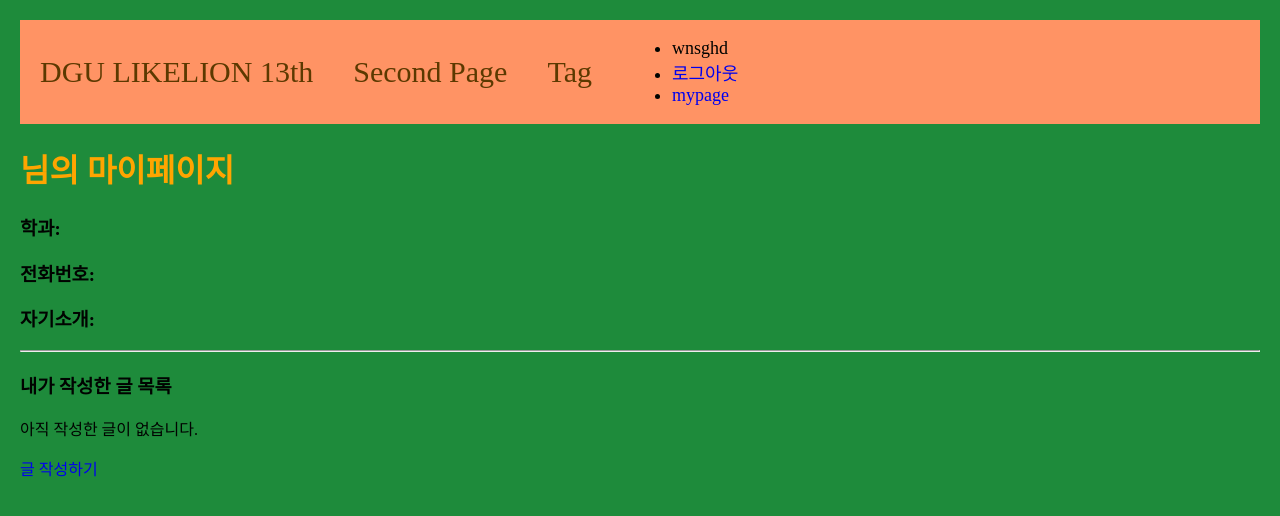
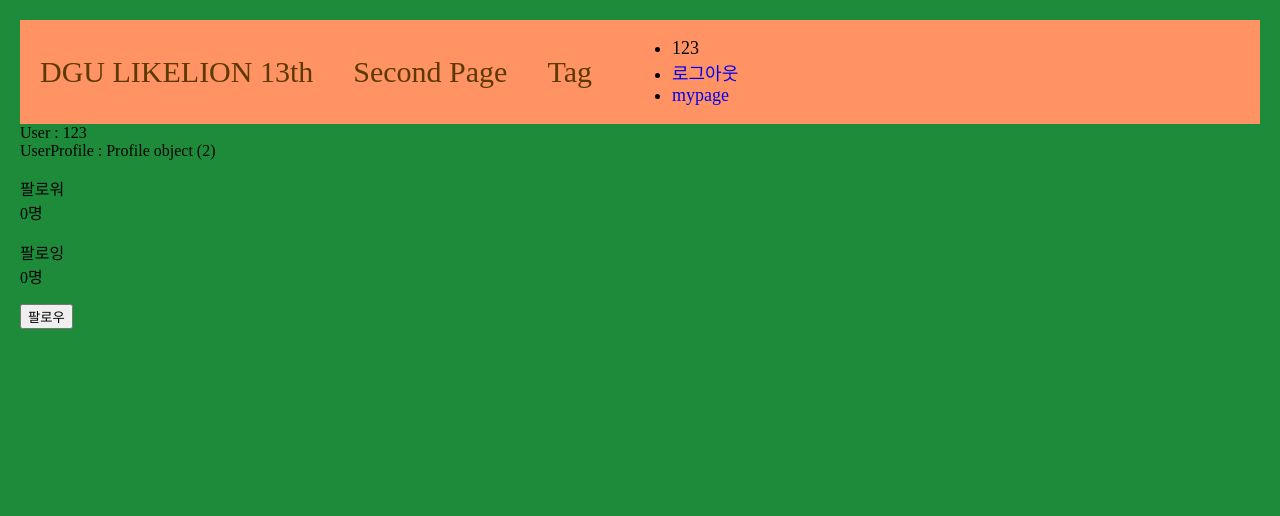
Before and after one commit to junh5ng/likelion_13th_hw, a Django app: page /users/mypage/3 in a window 1280 px wide. Shown: the top 516 px of the page. Run offline with Django 5.2, Linux system fonts and the light colour scheme; a user stored in the database is signed in; data comes from the database, SQL or seed files in the repository; both versions use the stored data as it was after the commit.

Commit message:
User-Profile Connecting 구현, Like 기능 구현, Follow/Following 기능 구현

```diff
--- a/accounts/models.py
+++ b/accounts/models.py
@@ -1,5 +1,7 @@
 from django.db import models
 from django.contrib.auth.models import User
+from django.dispatch import receiver
+from django.db.models.signals import post_save
 
 # Create your models here.
 class Profile(models.Model):
@@ -8,3 +10,13 @@ class Profile(models.Model):
   major = models.TextField(null=True, max_length=30)
   phone_number = models.TextField(max_length=13)  # 전화번호 (대시 포함 13글자)
   intro = models.TextField(max_length=200, null=True)  # 자기소개
+  followings = models.ManyToManyField("self", related_name="followers", symmetrical=False)
+
+  @receiver(post_save, sender=User)
+  def create_user_profile(sender, instance, created, **kwargs):
+    if created:
+      Profile.objects.create(user=instance)
+
+  @receiver(post_save, sender=User)
+  def save_user_profile(sender, instance, **kawrgs):
+    instance.profile.save()
--- a/main/models.py
+++ b/main/models.py
@@ -15,6 +15,8 @@ class Post(models.Model):
   category = models.CharField(max_length=20)
   image = models.ImageField(upload_to="post_images/", blank=True, null=True)
   tags = models.ManyToManyField(Tag, related_name='posts', blank=True)
+  like = models.ManyToManyField(User, related_name='likes', blank=True)
+  like_count = models.PositiveBigIntegerField(default=0)
 
   def __str__(self):
     return self.title
--- a/main/templates/main/detail.html
+++ b/main/templates/main/detail.html
@@ -2,8 +2,14 @@
 {% load static %}
 {% block content %}
   <h3>{{post.title}}</h3>
+  <a href="{% url 'users:mypage' post.author.id %}">작성자 : {{post.author.id}}</a><br>
+
   작성자 : {{post.author}}<br>
   분류 : {{post.category}}<br>
+  <a href="{% url 'main:likes' post.id %}">
+    {% if user in post.like.all %} 취소 {% else %} 좋아요 {% endif %}
+  </a>
+  {{post.like_count}}개
   <hr/>
 
   <p>
--- a/main/urls.py
+++ b/main/urls.py
@@ -15,4 +15,5 @@ urlpatterns = [
   path('comment/delete/<int:comment_id>/', delete_comment, name='comment_delete'),
   path('tag-list', tag_list, name="tag-list"),
   path('tag-posts/<int:tag_id>', tag_posts, name="tag-posts"),
+  path('likes/<int:post_id>', likes, name="likes"),
 ]
--- a/users/templates/users/mypage.html
+++ b/users/templates/users/mypage.html
@@ -2,29 +2,21 @@
 {% load static %}
 
 {% block content %}
-<h1>{{user.profile.nickname}}님의 마이페이지</h1>
+User : {{user}} <br>
+UserProfile : {{user.profile}} <br>
 
-<h3>학과: {{user.profile.major}}</h3>
-<h3>전화번호: {{user.profile.phone_number}}</h3>
-<h3>자기소개: {{user.profile.intro}}</h3>
+<p>팔로워<br>{{ user.profile.followers.count}}명</p>
+<p>팔로잉<br>{{ user.profile.followings.count}}명</p>
 
-<hr>
-<h3>내가 작성한 글 목록</h3>
-
-<div class="post-list">
-  {% if posts %}
-    {% for post in posts %}
-      <div class="post-card">
-        <h3>{{ post.title }}</h3>
-        <p class="meta">{{ post.author }} | {{ post.created_at }}</p>
-        <p class="body">{{ post.content|slice:":100" }}...</p>
-        <a href="{% url 'main:detail' post.id %}" class="detail-link">자세히 보기</a>
-      </div>
-    {% endfor %}
+{% if request.user != user %}
+  {% if request.user.profile in user.profile.followers.all %}
+    <a href="{% url 'users:follow' user.id %}">
+      <button type="button" class="btn btn-outline-info">언팔로우</button>
+    </a>
   {% else %}
-    <p>아직 작성한 글이 없습니다.</p>
-    <a href="{% url 'main:new-post' %}" class="write-link">글 작성하기</a>
+    <a href="{% url 'users:follow' user.id %}">
+      <button type="button" class="btn btn-info">팔로우</button>
+    </a>
   {% endif %}
-</div>
-
+{% endif %}
 {% endblock %}
--- a/users/urls.py
+++ b/users/urls.py
@@ -3,5 +3,6 @@ from .views import *
 
 app_name = "users"
 urlpatterns = [
-  path('mypage/<int:id>', mypage, name="mypage")
+  path('mypage/<int:id>', mypage, name="mypage"),
+  path('follow/<int:id>', follow, name="follow")
 ]
--- a/users/views.py
+++ b/users/views.py
@@ -1,4 +1,4 @@
-from django.shortcuts import render, get_object_or_404
+from django.shortcuts import render, redirect, get_object_or_404
 from django.contrib import auth
 from django.contrib.auth.models import User
 from main.models import Post
@@ -14,5 +14,16 @@ def mypage(request, id):
   context = {
       'profile': profile,
       'posts': posts,
+      'user':user
   }
   return render(request, 'users/mypage.html', context)
+
+def follow(request, id):
+  user = request.user
+  followed_user = get_object_or_404(User, pk=id)
+  is_follower = user.profile in followed_user.profile.followers.all()
+  if is_follower:
+    user.profile.followings.remove(followed_user.profile)
+  else:
+    user.profile.followings.add(followed_user.profile)
+  return redirect('users:mypage', followed_user.id)
```
Also changed, not shown: accounts/views.py (+4 -5 lines), main/views.py (+12 -0 lines), accounts/migrations/0003_profile_followings.py (added), db.sqlite3, main/migrations/0005_post_like_post_like_count_alter_post_tags.py (added).
